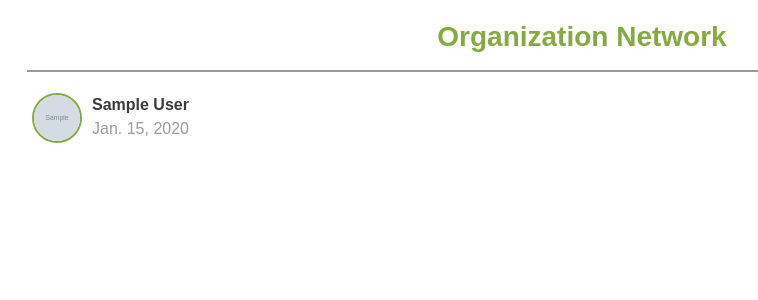
After one commit to Tokenibis/ibis-backend, a Django app: page /distribution/logos/ in a window 1280 px wide. The commit adds this page. Shown: the top 300 px of the page, without its empty margins (58-816 px from the left). Run offline with Django 3.2, Linux system fonts and the light colour scheme; tables that the repository leaves empty hold one stand-in row (values such as "Sample post"); grey boxes marked "Sample" are stand-in pictures; parts of the project's set-up code (start-up, migrations or seed data) failed here and were passed over; some libraries are stand-ins or nearby versions.

Commit message:
add organization logos view

```diff
--- /dev/null
+++ b/api/distribution/templates/logos.html
@@ -0,0 +1,90 @@
+<!doctype html>
+<html lang="en">
+  <head>
+    <meta charset="utf-8">
+    <meta name="viewport" content="width=device-width, initial-scale=1, shrink-to-fit=no">
+    <link rel="stylesheet" href="https://stackpath.bootstrapcdn.com/bootstrap/4.1.3/css/bootstrap.min.css" integrity="sha384-MCw98/SFnGE8fJT3GXwEOngsV7Zt27NXFoaoApmYm81iuXoPkFOJwJ8ERdknLPMO" crossorigin="anonymous">
+    <style>
+     @media print {
+       @page {
+	 size: Letter;
+       }
+     }
+     ul {
+       padding: 0px;
+     }
+     hr {
+       border: none;
+       height: 2px;
+       color: #9b9b9b; /* old IE */
+       background-color: #9b9b9b; /* Modern Browsers */
+     }
+     body {
+       font-family: Arial, Helvetica, sans-serif;
+     }
+     .title {
+       color: #84ab3f;
+       text-align: center;
+       padding-top: 20px;
+       font-weight: bold;
+     }
+     .avatar {
+       height: 50px;
+       width: 50px;
+       background-position: center center;
+       background-repeate: no-repeat;
+       border-radius: 50%;
+       border: 2px solid #84ab3f;
+       margin: 5px;
+     }
+     .organization {
+       page-break-inside: avoid;
+       display: block;
+     }
+     .inner {
+       display: flex;
+     }
+     .info {
+       padding: 5px;
+       display: block;
+       white-space: nowrap;
+       text-overflow: ellipsis;
+     }
+     .name {
+       font-weight: bold;
+       color: #3b3b3b;
+     }
+     .date {
+       color: #9b9b9b;
+     }
+    </style>
+    <title>Logos</title>
+  </head>
+  <body>
+    <div class="container">
+      <div class="row justify-content-center">
+        <div class="col-12">
+	  <h3 class="title">
+	  Organization Network
+	  </h1>
+	  <hr/>
+	    <div style="column-count: 2; overflow: hidden">
+	      <ul>
+	      {% for organization in organizations%}
+	      <li class="organization">
+		<div class="inner">
+		  <img class="avatar" src="{{ organization.avatar}}"/>
+		  <div class="info">
+		    <div class=name>{{ organization }}</div>
+		    <div class=date>{{ organization.date_joined|date }}</div>
+		  </div>
+		</div>
+	      {% endfor %}
+	      </div>
+	    </div>
+	  </div>
+	</div>
+      </div>
+    </div>
+  </body>
+</html>
--- a/api/distribution/templates/report.html
+++ b/api/distribution/templates/report.html
@@ -5,6 +5,11 @@
     <meta name="viewport" content="width=device-width, initial-scale=1, shrink-to-fit=no">
     <link rel="stylesheet" href="https://stackpath.bootstrapcdn.com/bootstrap/4.1.3/css/bootstrap.min.css" integrity="sha384-MCw98/SFnGE8fJT3GXwEOngsV7Zt27NXFoaoApmYm81iuXoPkFOJwJ8ERdknLPMO" crossorigin="anonymous">
     <style>
+     @media print {
+       @page {
+	 size: Letter;
+       }
+     }
      body {
       color: #3b3b3b;
       padding: 50px 0px;
--- a/api/distribution/urls.py
+++ b/api/distribution/urls.py
@@ -5,4 +5,5 @@ urlpatterns = [
     path('finance/', views.FinanceView.as_view(), name='finance'),
     path('amount/', views.AmountView.as_view(), name='amount'),
     path('report/<slug:number>/', views.ReportView.as_view(), name='report'),
+    path('logos/', views.LogoView.as_view(), name='logos'),
 ]
--- a/api/distribution/views.py
+++ b/api/distribution/views.py
@@ -390,3 +390,15 @@ class ReportView(TemplateView):
         context['link'] = settings.DONATE_LINK
 
         return context
+
+
+class LogoView(TemplateView):
+    template_name = 'logos.html'
+
+    def get_context_data(self, **kwargs):
+        context = super().get_context_data(**kwargs)
+        context['organizations'] = sorted(
+            [x for x in ibis.models.Organization.objects.filter(is_active=True)],
+            key=lambda x: x.date_joined,
+        )
+        return context
```
